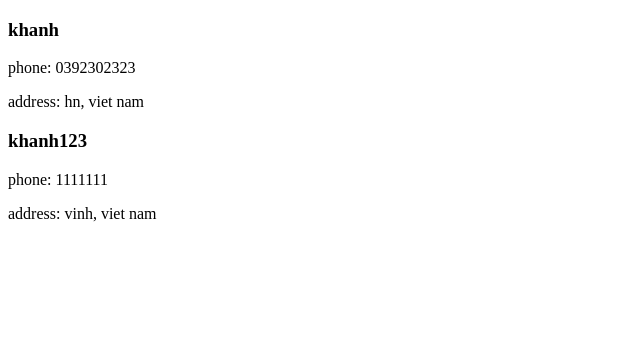
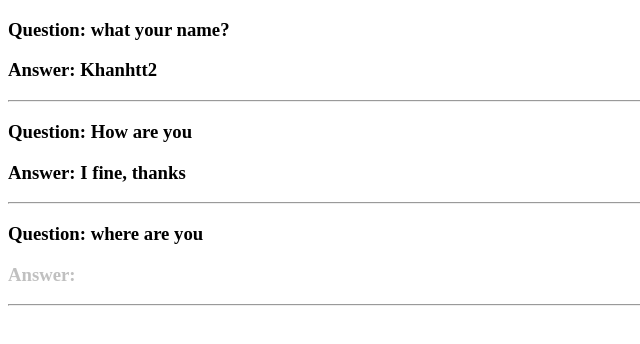
Before and after one commit to khanhtran94/ReactYoutobe, a React (Create React App) app: page / in a window 1280 px wide. Shown: the top 344 px of the page, without its empty margins (0-640 px from the left). Built offline with nearby package versions, Linux system fonts and the light colour scheme.

Commit message:
joke
joke component

```diff
--- a/src/App.js
+++ b/src/App.js
@@ -1,14 +1,16 @@
 import React from "react";
-import Footer from "./components/Footer";
-import Header from "./components/Header";
-import MainContent from "./components/MainContent";
-import TodoItem from "./components/TodoItem";
-import ContactCard from "./components/ContactCard";
+// import Footer from "./components/Footer";
+// import Header from "./components/Header";
+// import MainContent from "./components/MainContent";
+// import TodoItem from "./components/TodoItem";
+//import ContactCard from "./components/ContactCard";
+import Joke from "./components/Joke";
 function App() {
   return (
     <div>
-      <ContactCard name="khanh" phone="0392302323" address="hn, viet nam" />
-      <ContactCard name="khanh123" phone="1111111" address="vinh, viet nam" />
+      <Joke question="what your name?" answer="Khanhtt2" />
+      <Joke question="How are you" answer="I fine, thanks" />
+      <Joke question="where are you" />
     </div>
   );
 }
--- a/src/components/ContactCard.js
+++ b/src/components/ContactCard.js
@@ -1,12 +1,14 @@
 import React from "react";
 
 function ContactCard(props) {
-  console.log(props);
+  //console.table(props);
+  //console.log(props);
+  console.count(props.contact.name);
   return (
     <div>
-      <h3>{props.name}</h3>
-      <p>phone: {props.phone}</p>
-      <p>address: {props.address}</p>
+      <h3>{props.contact.name}</h3>
+      <p>phone: {props.contact.phone}</p>
+      <p>address: {props.contact.address}</p>
     </div>
   );
 }
--- /dev/null
+++ b/src/components/Joke.js
@@ -0,0 +1,14 @@
+import React from "react";
+
+function Joke(props) {
+  return (
+    <div>
+      <h3>Question: {props.question}</h3>
+      <h3 style={{ color: !props.answer && "#88888888" }}>
+        Answer: {props.answer}
+      </h3>
+      <hr />
+    </div>
+  );
+}
+export default Joke;
```
